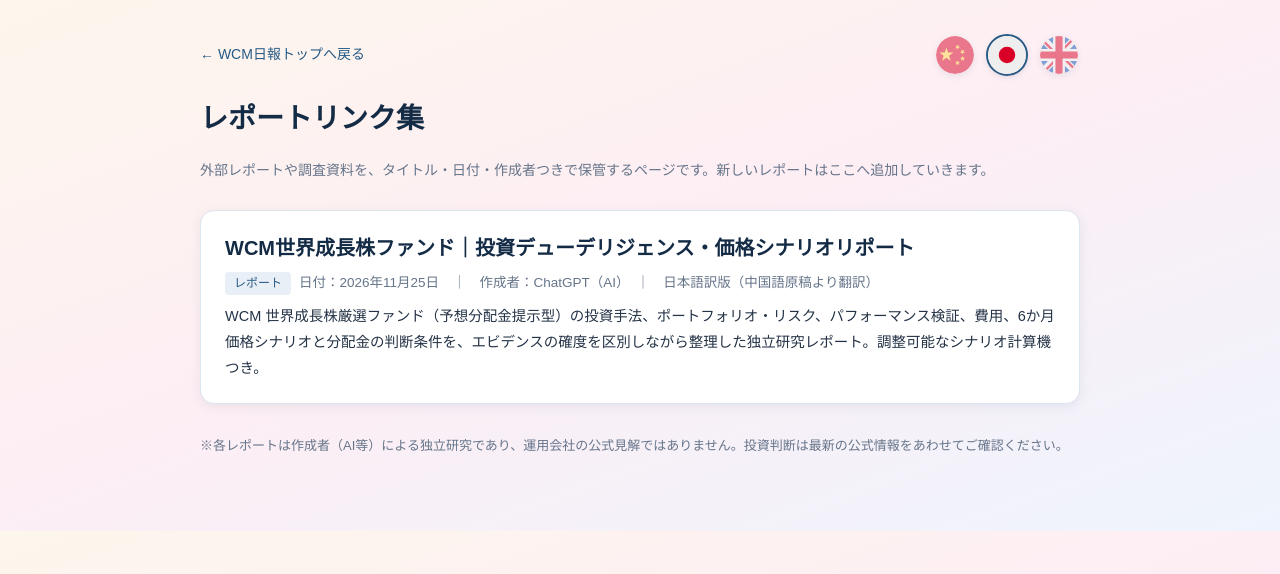
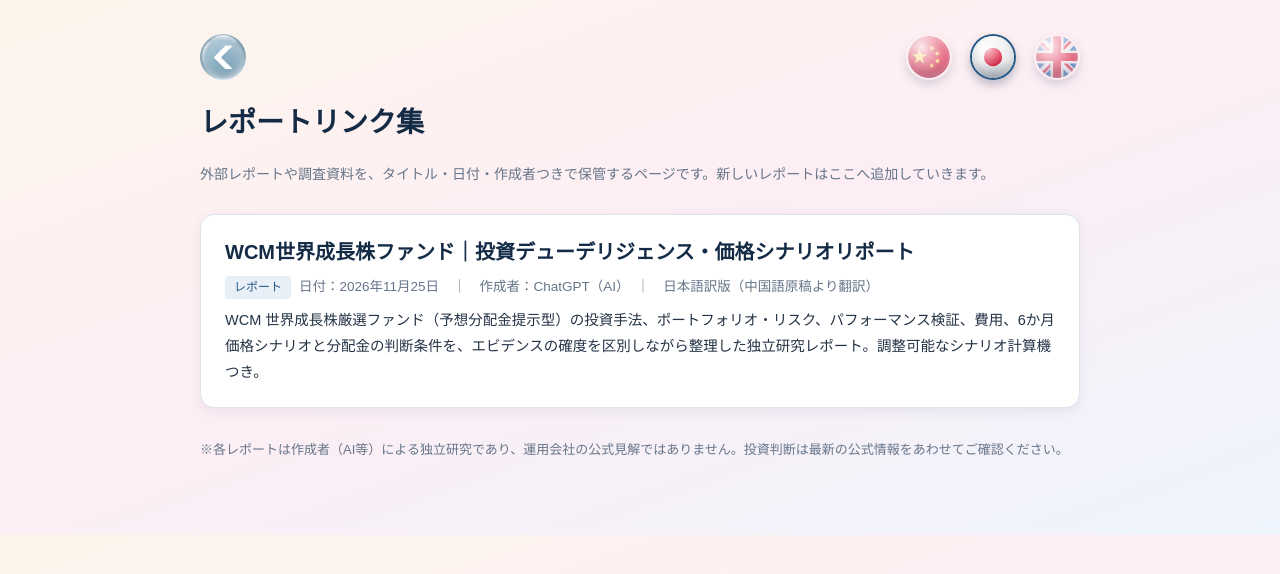
Before and after one commit to DBW-cyber/pdld, a plain HTML site: page reports.html in a window 1280 px wide. Drawn offline with Linux system fonts and the light colour scheme.

Commit message:
Reports page: icon-only back button, 3D sphere flags, wider flag spacing

```diff
--- a/reports.html
+++ b/reports.html
@@ -18,16 +18,19 @@ a.back{color:#265a86;text-decoration:none;font-size:14px;}
 .tag{display:inline-block;background:#e9eff6;color:#265a86;border-radius:4px;padding:1px 9px;font-size:12px;margin-right:8px;}
 .note{font-size:13px;color:#66758a;margin-top:30px;}
 .toprow{display:flex;justify-content:space-between;align-items:center;margin:0 0 18px;}
-.langflags{display:flex;gap:10px;align-items:center;}
-.langflags button{width:42px;height:42px;border-radius:50%;border:2.5px solid transparent;padding:0;background:none;cursor:pointer;line-height:0;opacity:.5;}
-.langflags button img{width:100%;height:100%;border-radius:50%;display:block;box-shadow:0 2px 6px rgba(90,110,140,.25);}
+a.backbtn{display:block;line-height:0;}
+a.backbtn img{width:46px;height:46px;display:block;}
+.langflags{display:flex;gap:18px;align-items:center;}
+.langflags button{width:46px;height:46px;border-radius:50%;border:2.5px solid transparent;padding:0;background:none;cursor:pointer;line-height:0;opacity:.55;position:relative;box-shadow:0 5px 10px rgba(70,90,120,.35);}
+.langflags button img{width:100%;height:100%;border-radius:50%;display:block;}
+.langflags button::after{content:"";position:absolute;inset:0;border-radius:50%;background:radial-gradient(circle at 32% 26%,rgba(255,255,255,.9),rgba(255,255,255,.28) 42%,rgba(255,255,255,0) 62%),radial-gradient(circle at 50% 118%,rgba(20,40,70,.30),rgba(20,40,70,0) 55%);box-shadow:inset 0 -5px 8px rgba(20,40,70,.20),inset 0 3px 5px rgba(255,255,255,.35);pointer-events:none;}
 .langflags button.on{opacity:1;border-color:#265a86;}
 </style>
 </head>
 <body>
 <main>
 <div class="toprow">
-  <a class="back" href="index.html" id="backLink">← WCM日報トップへ戻る</a>
+  <a class="backbtn" href="index.html" id="backLink" title="WCM日報トップへ戻る"><img src="icons/icon-back.webp" alt="戻る"></a>
   <div class="langflags">
     <button type="button" data-lang="zh" title="中文" onclick="setLang('zh')"><img src="icons/flag-cn.svg" alt="中文"></button>
     <button type="button" data-lang="ja" title="日本語" onclick="setLang('ja')"><img src="icons/flag-jp.svg" alt="日本語"></button>
@@ -89,7 +92,7 @@ function setLang(l){
   var t = I18N[l]; if(!t) return;
   document.documentElement.lang = t.htmlLang;
   document.title = t.docTitle;
-  document.getElementById("backLink").innerHTML = t.back;
+  var bl = document.getElementById("backLink"); if(bl) bl.title = t.back.replace(/^(←|&larr;)\s*/,"");
   document.getElementById("pageTitle").textContent = t.title;
   document.getElementById("pageSub").textContent = t.sub;
   var card = document.getElementById("card1");
```
